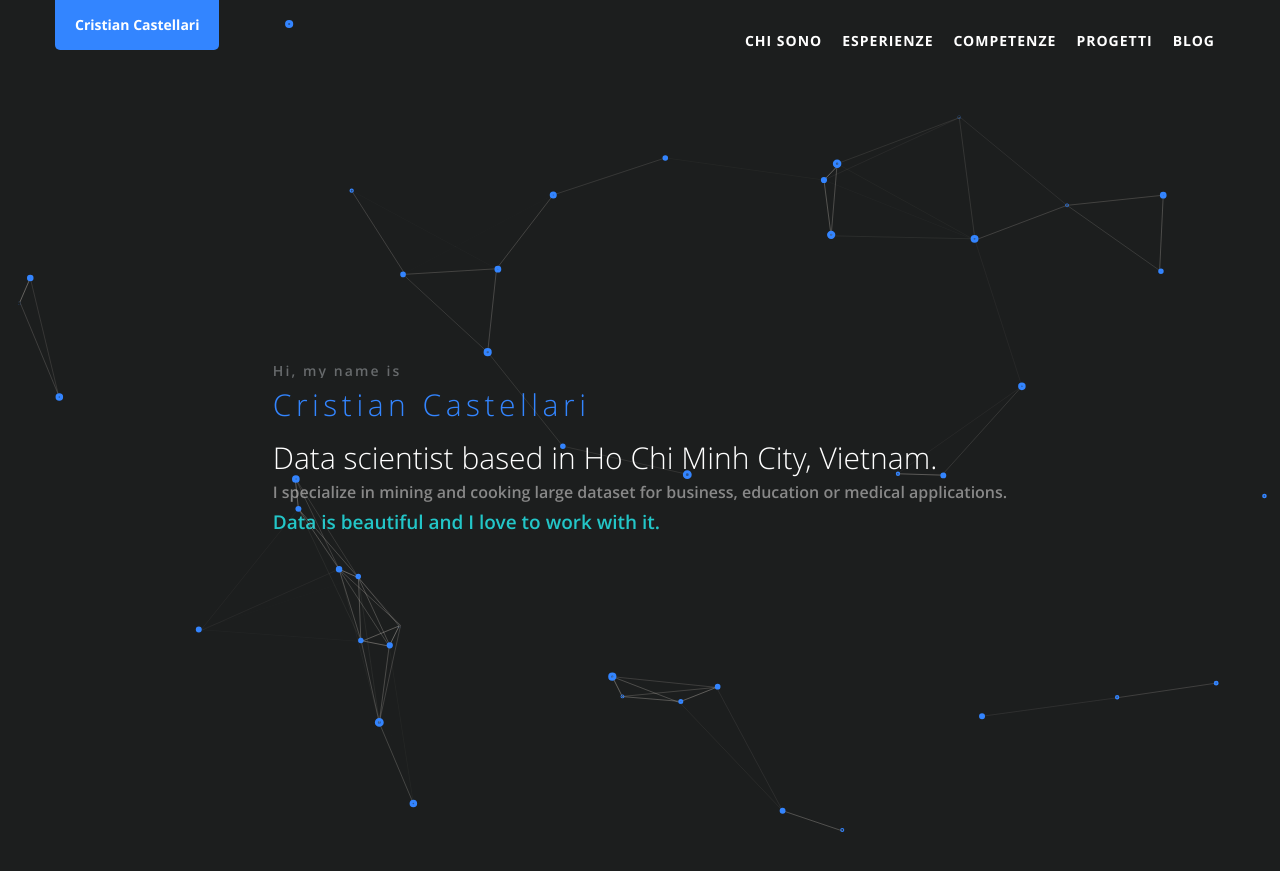
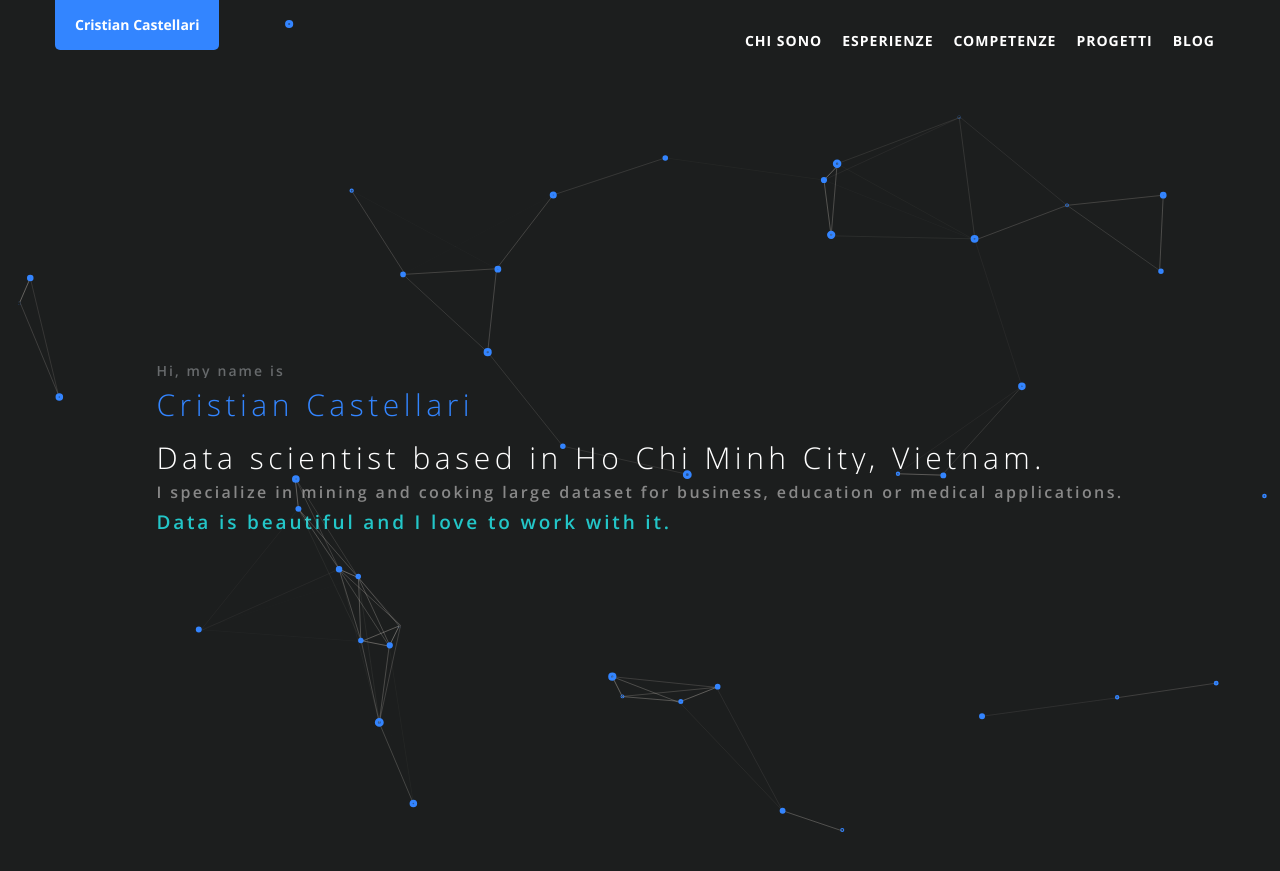
Before and after one commit to Tu777Nguyen/Tu777Nguyen.github.io, a Jekyll site: the page built from index.html, in a window 1280 px wide and 900 px high. Shown: the top 871 px of the window. Built offline with Jekyll 4.4.1, drawn with Linux system fonts in a browser that asks for light colours; comment, search, counter and statistics services are not loaded.

Commit message:
first commit

```diff
--- a/_sass/_style.scss
+++ b/_sass/_style.scss
@@ -2856,6 +2856,53 @@ body {
 }
 
 
+.typewriter h2 {
+  overflow: hidden; /* Ensures the content is not revealed until the animation */
+  white-space: nowrap; /* Keeps the content on a single line */
+  letter-spacing: .15em; /* Adjust as needed */
+  animation:
+    typing 3.5s steps(30, end),
+}
+
+/* The typing effect */
+@keyframes typing {
+  from { width: 0 }
+  to { width: 100% }
+}
+
+
+.typewriter h3 {
+  overflow: hidden; /* Ensures the content is not revealed until the animation */
+  white-space: nowrap; /* Keeps the content on a single line */
+  letter-spacing: .15em; /* Adjust as needed */
+  animation:
+    typing 3.5s steps(30, end),
+}
+
+/* The typing effect */
+@keyframes typing {
+  from { width: 0 }
+  to { width: 100% }
+}
+
+
+
+.typewriter h4 {
+  overflow: hidden; /* Ensures the content is not revealed until the animation */
+  white-space: nowrap; /* Keeps the content on a single line */
+  letter-spacing: .15em; /* Adjust as needed */
+  animation:
+    typing 3.5s steps(30, end),
+}
+
+/* The typing effect */
+@keyframes typing {
+  from { width: 0 }
+  to { width: 100% }
+}
+
+
+
 
 .typewriter h5 {
   overflow: hidden; /* Ensures the content is not revealed until the animation */
```
